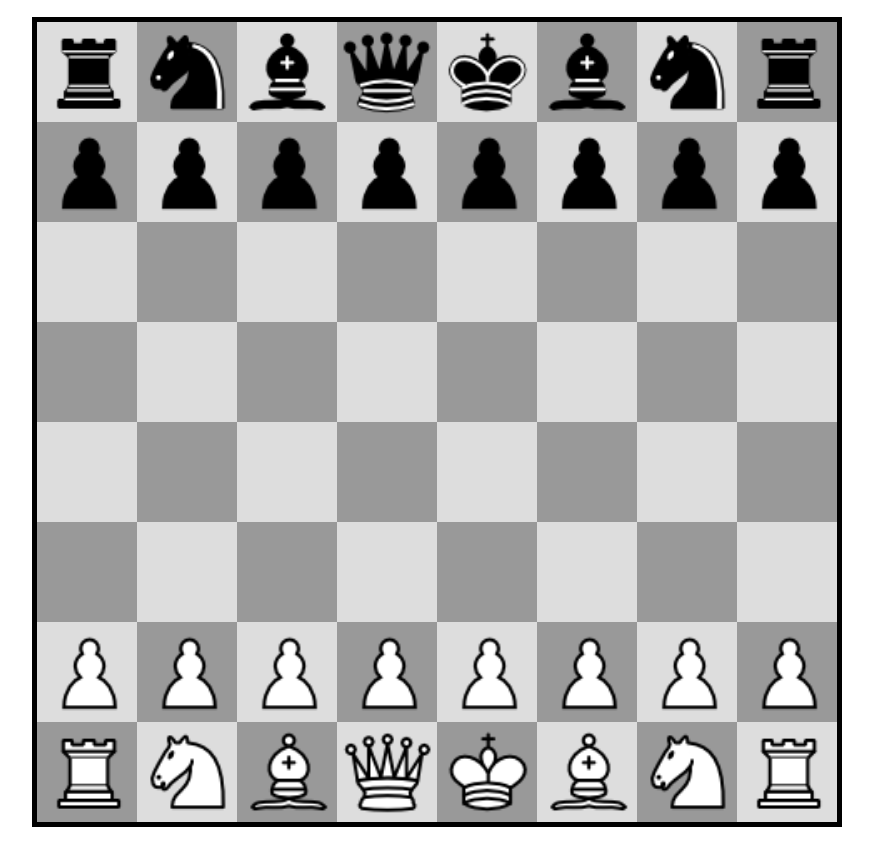
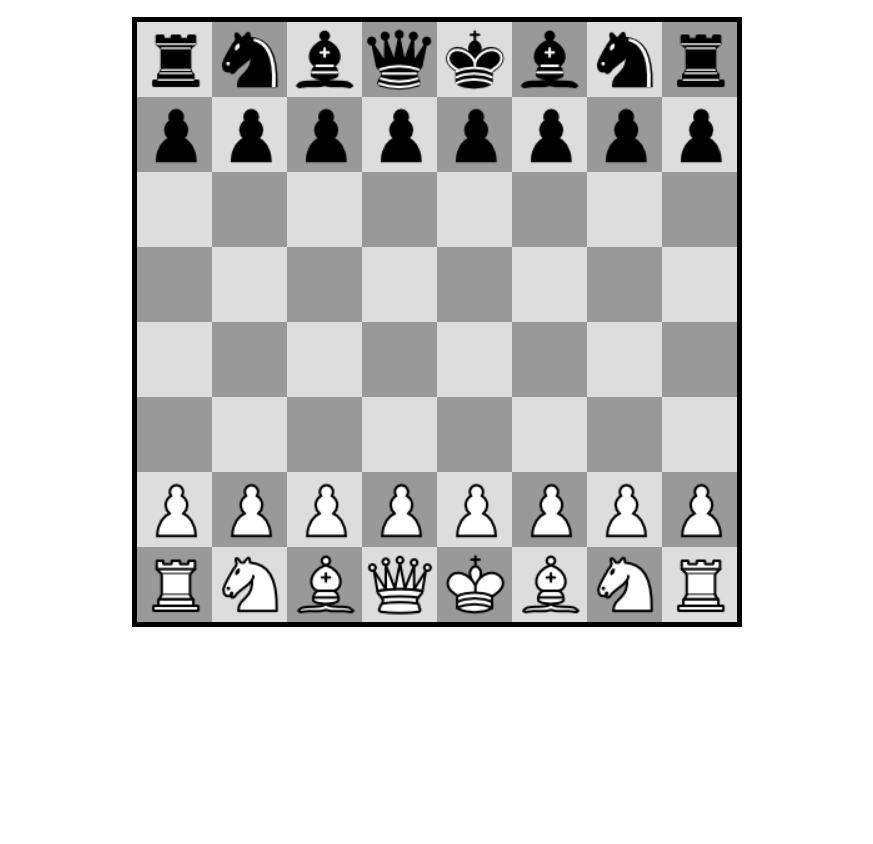
Before and after one commit to noahzgordon/chess.js, a website: page index.html in a window 1280 px wide. Shown: the part 65-909 px from the top of the page, without its empty margins (203-1076 px from the left). Drawn offline with Linux system fonts and the light colour scheme.

Commit message:
Adjust sizes to fit in most web browsers.

```diff
--- a/style.css
+++ b/style.css
@@ -36,8 +36,8 @@ p {
 }
 
 .board-wrapper {
-  width: 800px;
-  height: 800px;
+  width: 600px;
+  height: 600px;
   border: 5px solid #000;
   margin: 20px auto;
 }
@@ -45,8 +45,8 @@ p {
 .tile {
   display: block;
   float :left;
-  height: 100px;
-  width: 100px;
+  height: 75px;
+  width: 75px;
 }
 
 /* BOARD COLORING */
@@ -74,7 +74,7 @@ p {
 .board > .row > .tile.potential {
   background-color: #FC8A00;
   box-sizing: border-box;
-  border: 10px solid #965200;
+  border: 6px solid #965200;
 }
 
 .board > .row > .tile.potential:hover {
@@ -83,7 +83,7 @@ p {
 }
 
 .captured-wrapper {
-  width: 1000px;
+  width: 800px;
   display: block;
   margin: 20px auto;
   min-height: 200px;
```
